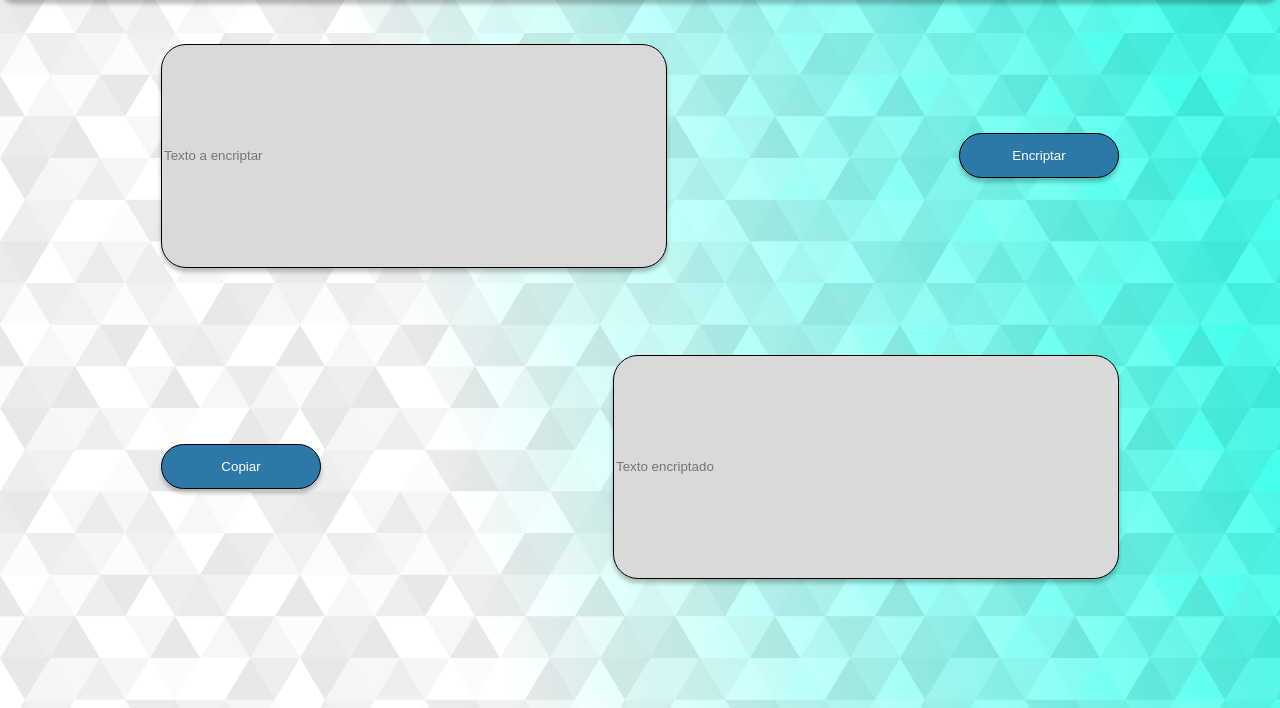
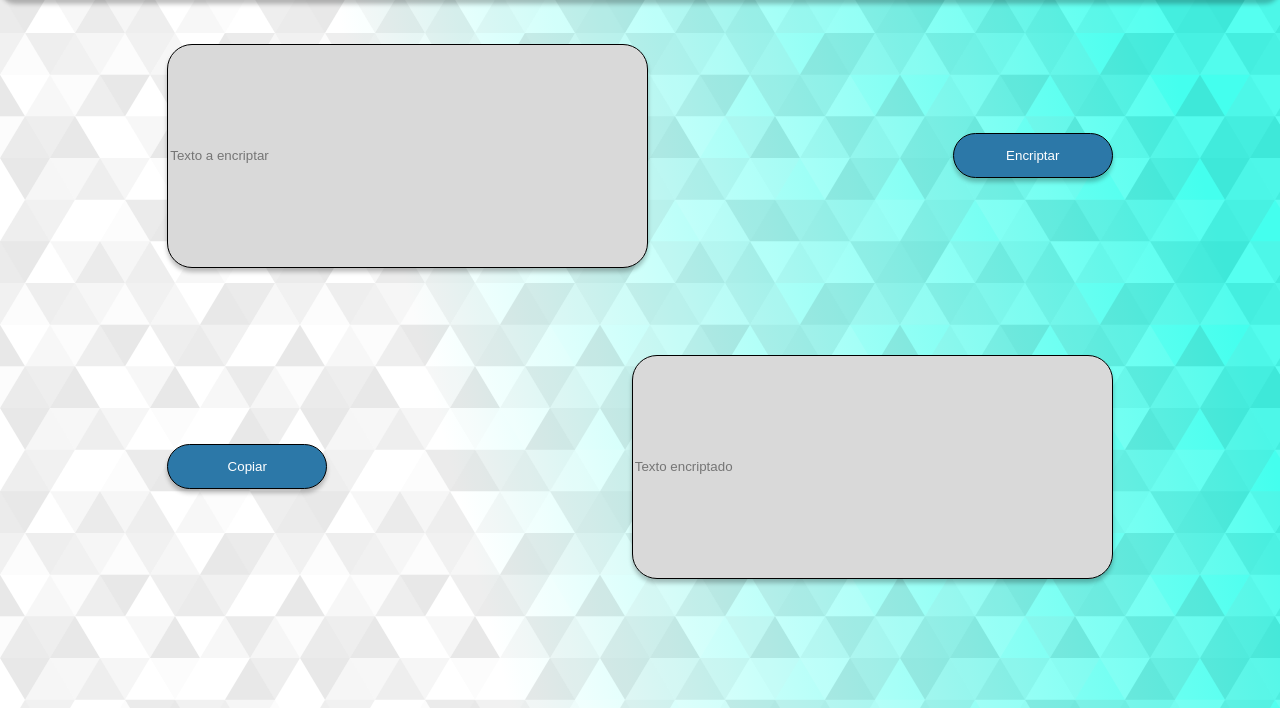
Before and after one commit to DiegowJmz/Frontend-Practice5, a plain HTML site: page index.html in a window 1280 px wide. Shown: the part 92-800 px from the top of the page. Drawn offline with Linux system fonts and the light colour scheme.

Commit message:
Update Style.css

```diff
--- a/Style.css
+++ b/Style.css
@@ -51,7 +51,7 @@ input{
     border: 1px solid #000000;
     box-shadow: 0px 4px 4px rgba(0, 0, 0, 0.25);
     height: 220px;
-    width: 500px;
+    width: 475px;
 }
 
 #box-crip{
@@ -60,7 +60,7 @@ input{
     border: 1px solid #000000;
     box-shadow: 0px 4px 4px rgba(0, 0, 0, 0.25);
     height: 220px;
-    width: 500px;
+    width: 475px;
 }
 
 #contacto{
```
